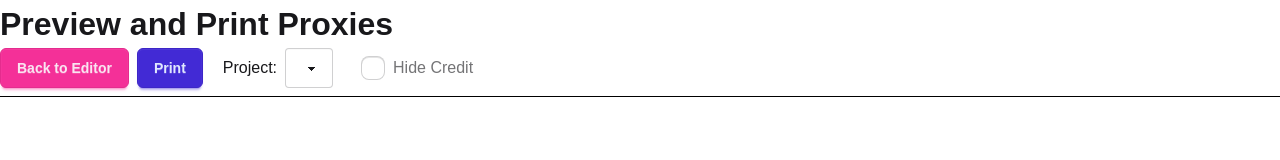
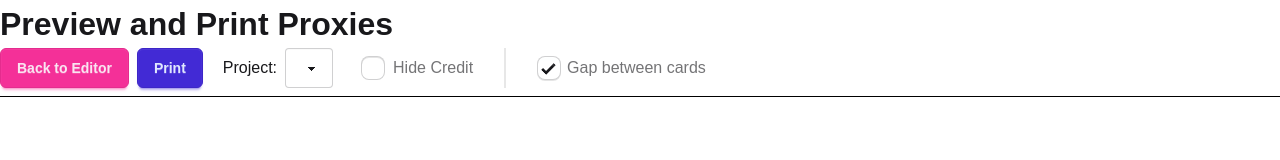
Before and after one commit to MM4096/simplified-proxies, a Next.js app: page /editor/mtg/print in a window 1280 px wide. Shown: the top 160 px of the page. Built offline with nearby package versions, Linux system fonts and the light colour scheme.

Commit message:
added gap between cards option

```diff
--- a/src/app/editor/components/printPage.tsx
+++ b/src/app/editor/components/printPage.tsx
@@ -19,6 +19,8 @@ export function PrintPage({gameId, gameLocalStorageKey,}: {
 	const [showCredit, setShowCredit] = useState<boolean>(true);
 	const [allCards, setAllCards] = useState<Card[]>([]);
 	const [project, setProject] = useState<string | null>(null);
+
+	const [useGap, setUseGap] = useState<boolean>(true);
 
 	function getProjectNames() {
 		let retProjects: string[] = [];
@@ -84,10 +86,15 @@ export function PrintPage({gameId, gameLocalStorageKey,}: {
 					}
 				</div>
 				<HideCreditBox showCredit={showCredit} setShowCreditAction={setShowCredit}/>
+				<div className="divider divider-horizontal"/>
+				<label className="label">
+					<input type="checkbox" className="checkbox" checked={useGap} onChange={(e) => setUseGap(e.target.checked)}/>
+					Gap between cards
+				</label>
 			</div>
 		</div>
 		<div className="custom-divider"/>
-		<div className="card-print">
+		<div className={`card-print ${useGap ? "gap" : ""}`}>
 			{
 				allCards.map((card, index) => {
 					switch (gameId) {
--- a/src/app/styles/print.css
+++ b/src/app/styles/print.css
@@ -18,5 +18,8 @@ body .card {
 	margin: 0;
 	display: grid;
 	grid-template-columns: repeat(auto-fill, 2.5in);
+}
+
+.card-print.gap {
 	grid-gap: 0.1in;
 }
```
